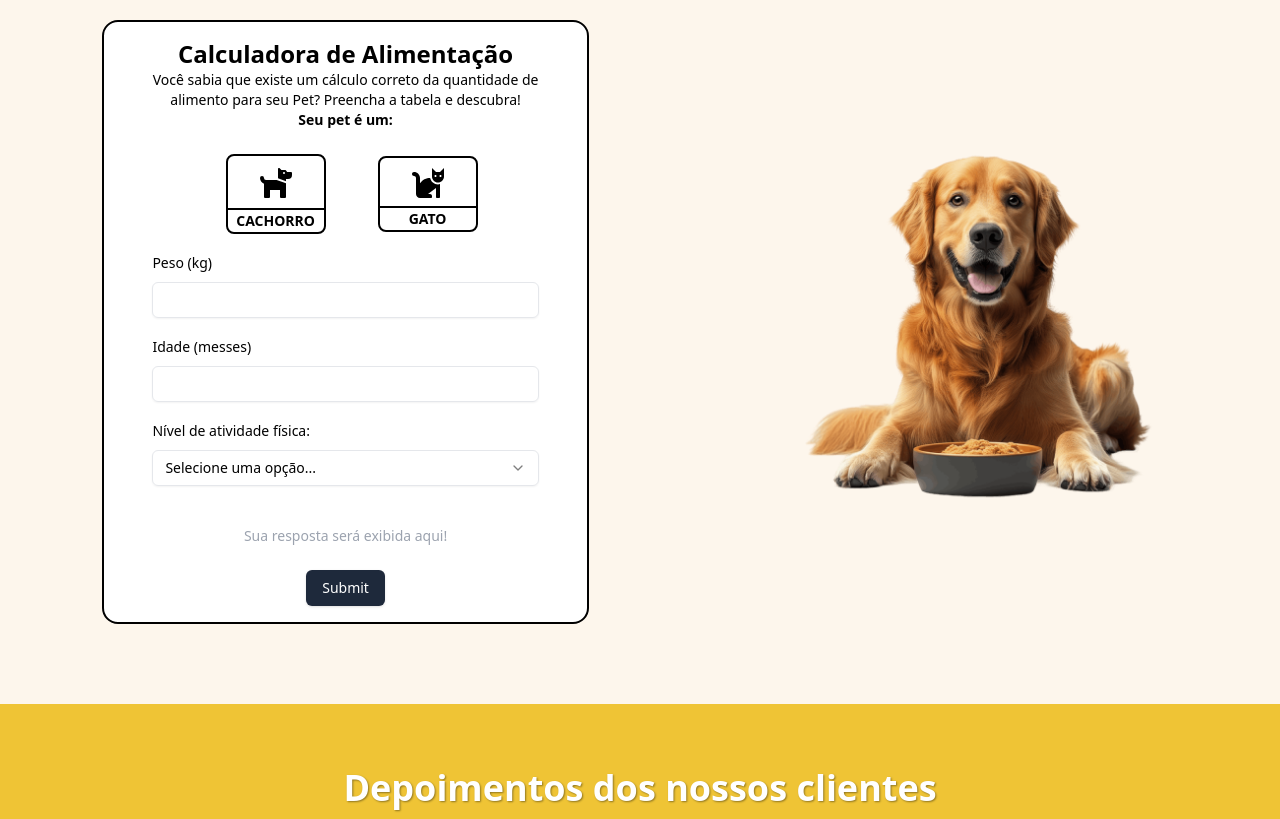
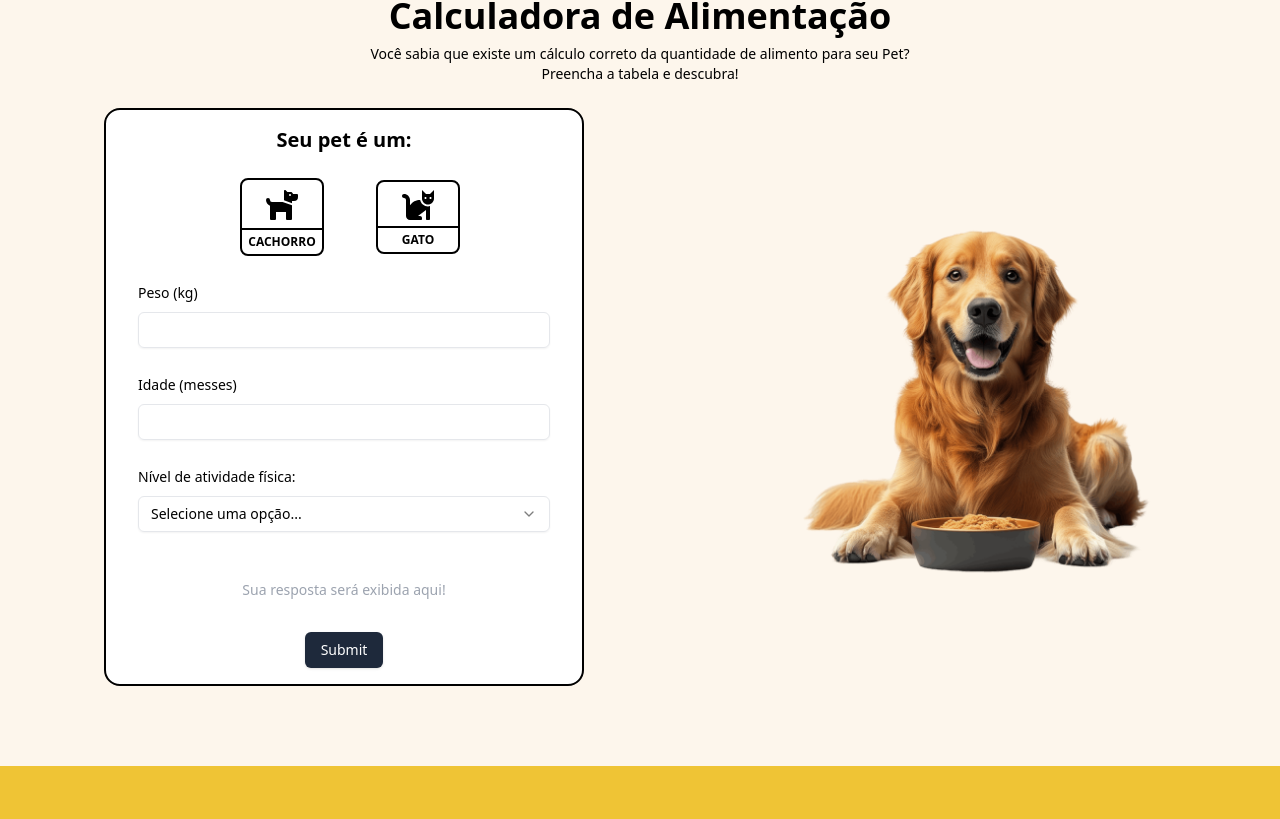
Before and after one commit to ArthurDias26/Petshop, a Next.js app: page / in a window 1280 px wide. Shown: the part 1521-2340 px from the top of the page. Built offline with nearby package versions, Linux system fonts and the light colour scheme.

Commit message:
colors and calculator update

```diff
--- a/src/app/_components/About/index.tsx
+++ b/src/app/_components/About/index.tsx
@@ -6,7 +6,7 @@ import { FaWhatsapp, FaMapMarkerAlt } from "react-icons/fa";
 
 export default function About() {
   return (
-    <section className='bg-[#FDF6ec] py-16'>
+    <section className='bg-bgLight py-16'>
         <div className='container px-4 mx-auto'>
             <div className="grid grid-cols-1 lg:grid-cols-2 gap-12">
 
--- a/src/app/_components/Form/index.tsx
+++ b/src/app/_components/Form/index.tsx
@@ -114,18 +114,23 @@ const formSchema = z.object({
 
 
   return (
-    <section className="pt-12 pb-20 flex flex-col lg:flex-row justify-around items-center bg-[#FDF6ec] relative">
-      <div className="w-[68%] md:w-[52%] lg:w-[38%] min-w-[300px] border-2 border-black py-4 px-12 rounded-2xl bg-white" data-aos="fade-rigth" data-aos-delay="150">
+    <section className="bg-bgLight pt-6 pb-20">
+      <h2 className="text-4xl font-bold text-center mb-2">Calculadora de Alimentação</h2>
+      <p className="text-center text-sm mb-6 px-6">
+        Você sabia que existe um cálculo correto da quantidade de alimento para seu Pet?
+        <br/>
+        Preencha a tabela e descubra!
+      </p>
 
-        <h2 className="text-xl sm:text-2xl font-bold text-center">Calculadora de Alimentação</h2>
-        <p className="text-xs text-center mb-6 sm:text-sm">
-          Você sabia que existe um cálculo correto da quantidade de alimento para seu Pet? Preencha a tabela e descubra!
-          <br/>
-          <strong>Seu pet é um:</strong>
+      <div className="flex flex-col lg:flex-row justify-around items-center relative">
+        <div className="w-[80%] sm:w-[480px] border-2 border-black py-4 px-8 rounded-2xl bg-white" data-aos="fade-rigth" data-aos-delay="150">
+
+          <p className="text-xl text-center mb-6 font-bold">
+          Seu pet é um:
           </p>
 
           <Form {...form}>
-          <form  className="space-y-4" onSubmit={form.handleSubmit(onSubmit)}>
+            <form  className="space-y-6" onSubmit={form.handleSubmit(onSubmit)}>
 
                 <FormField
                 control={form.control}
@@ -144,11 +149,11 @@ const formSchema = z.object({
                             <RadioGroupItem value="dog" />
                           </FormControl>
                           <FormLabel className={`font-normal border-2 border-black  rounded-lg select-none cursor-pointer`}>
-                          <div className={`flex justify-center items-center py-2 w-24 border-b-2 border-black transition
-                             ${field.value === 'dog' ? 'bg-[#1e293b] text-white' : ''}`}>
+                            <div className={`flex justify-center items-center py-1.5 w-20 border-b-2 border-black transition
+                              ${field.value === 'dog' ? 'bg-daerkGray text-white' : ''}`}>
                               <FaDog className="text-4xl"/>
                             </div>
-                          <p className={`font-bold p-1 transition duration-300 text-center
+                            <p className={`font-bold py-1 transition duration-300 text-center text-xs
                               ${field.value === 'dog' ? 'bg-black text-white' : ''}`}>
                               CACHORRO
                             </p>
@@ -160,11 +165,11 @@ const formSchema = z.object({
                             <RadioGroupItem value="cat" />
                           </FormControl>
                           <FormLabel className={`font-normal border-2 border-black  rounded-lg select-none cursor-pointer`}>
-                          <div className={`flex justify-center items-center w-24 py-2 border-b-2 border-black transition
-                              ${field.value === 'cat' ? 'bg-[#1e293b] text-white' : ''}`}>
+                            <div className={`flex justify-center items-center w-20 py-1.5 border-b-2 border-black transition
+                                ${field.value === 'cat' ? 'bg-daerkGray text-white' : ''}`}>
                               <FaCat className="text-[32px]"/>
                             </div>
-                          <p className={`font-bold p-1 transition duration-300 text-center
+                            <p className={`font-bold py-1 transition duration-300 text-center text-xs
                               ${field.value === 'cat' ? 'bg-black text-white' : ''}`}>
                               GATO
                             </p>
@@ -232,14 +237,14 @@ const formSchema = z.object({
 
           <div className="pt-6 pb-2">
             {petFood ? (
-            <p className="text-center text-[#efc435] text-lg font-bold">Serão necessários {petFood} gramas de ração díaria</p>
+              <p className="text-center text-secondary text-lg font-bold">Serão necessários {petFood} gramas de ração díaria</p>
             ): (
               <p className="text-center text-gray-400 text-sm">Sua resposta será exibida aqui!</p>
 
             )}
           </div>
 
-            <Button type="submit" className="bg-[#1e293b] text-white hover:bg-black block mx-auto transition duration-300">
+              <Button type="submit" className="bg-daerkGray text-white hover:bg-black block mx-auto transition duration-300">
                 Submit
               </Button>
             </form>
@@ -255,6 +260,7 @@ const formSchema = z.object({
           data-aos="fade-left"
           data-aos-delay="150"
         />
+      </div>
     </section>
   )
 }
--- a/src/app/_components/Services/index.tsx
+++ b/src/app/_components/Services/index.tsx
@@ -84,8 +84,8 @@ export default function Services() {
                     <div className="flex">
 
                         {services.map((item, index) => (
-                            <div key={index} className='flex-[0_0_100%] min-w-0 md:flex-[0_0_calc(100%/3)] px-4'>
-                                <article className='bg-[#1e293b] text-white rounded-2xl p-6 space-y-4 h-full flex flex-col'>
+                            <div key={index} className='flex-[0_0_100%] min-w-0 md:flex-[0_0_calc(100%/2)] lg:flex-[0_0_calc(100%/3)] px-4'>
+                                <article className='bg-daerkGray text-white rounded-2xl p-6 space-y-4 h-full flex flex-col'>
                                     <div className='flex-1 items-start justify-between'>
 
                                         <div className='flex gap-3'>
--- a/src/app/_components/Testimonials/index.tsx
+++ b/src/app/_components/Testimonials/index.tsx
@@ -47,11 +47,11 @@ export default function Testimonials() {
       }
 
   return (
-    <section className='bg-[#efc435] py-16'>
+    <section className='bg-secondary py-16'>
        <div className='container mx-auto px-4'>
             <div>
                 <h2
-                className='text-4xl font-bold text-center mb-12 text-white'
+                className='text-[28px] font-bold text-center mb-12 text-white'
                 style={{textShadow: '1px 1px 2px rgb(0 0 0 / 0.4)'}}
                 data-aos="fade-left"
                 >
@@ -66,7 +66,7 @@ export default function Testimonials() {
 
                         {testimonials.map((item, index) => (
                             <div key={index} className='flex-[0_0_100%] min-w-0 px-4'>
-                                <article className='bg-[#1e293b] text-white rounded-2xl p-6 space-y-4 h-full flex flex-col'>
+                                <article className='bg-daerkGray text-white rounded-2xl p-6 space-y-4 h-full flex flex-col'>
                                     <div className="flex flex-col items-center text-center space-y-4">
                                         <div className="relative w-24 h-24">
                                             <Image
--- a/tailwind.config.ts
+++ b/tailwind.config.ts
@@ -14,10 +14,9 @@ export default {
   				DEFAULT: '#AA2013',
   				dark: '#912a21'
   			},
-  			secondary: {
-  				DEFAULT: 'hsl(var(--secondary))',
-  				foreground: 'hsl(var(--secondary-foreground))'
-  			}
+  			secondary: "#efc435",
+			bgLight: "#FDF6ec",
+			daerkGray: "#1e293b"
   		},
 
   	}
```
Lines whose indentation alone changed are shown as unchanged.
